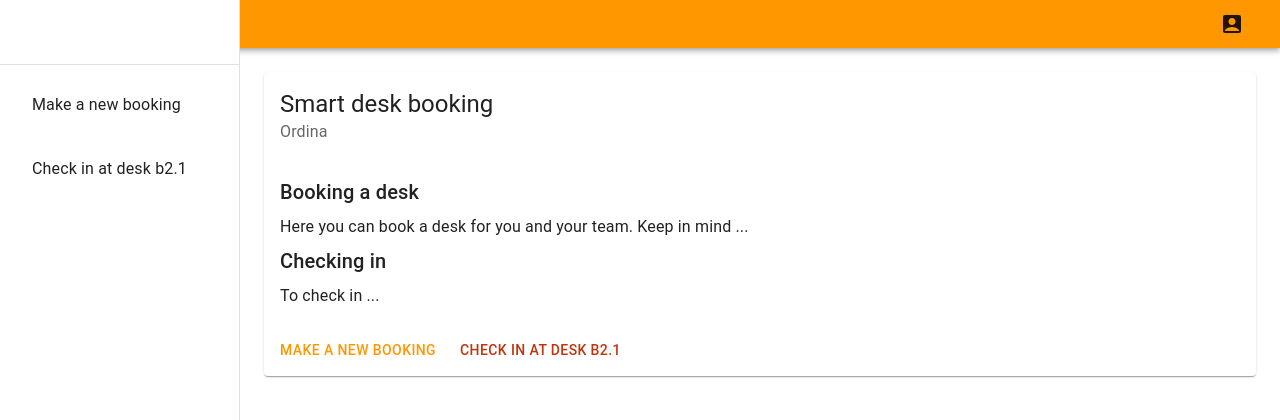
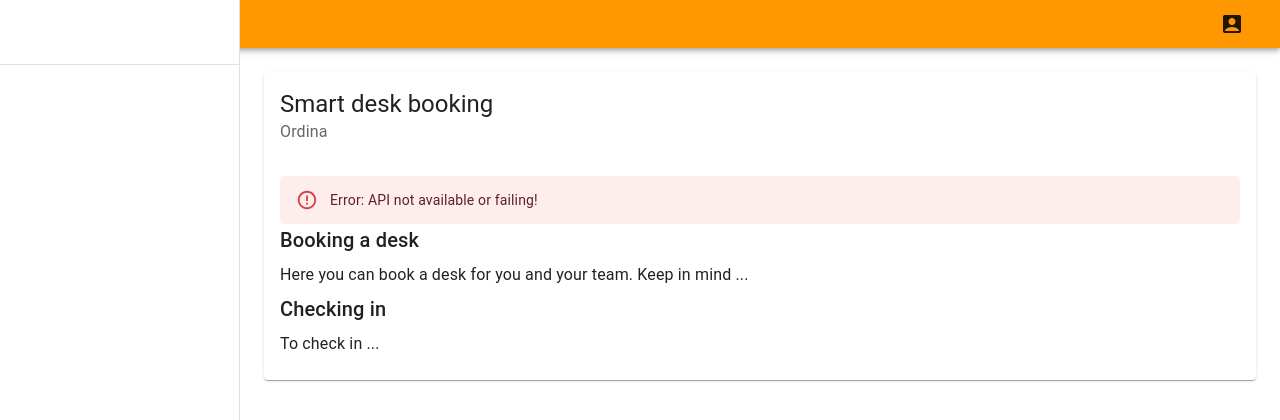
Before and after one commit to code-star/desks, a React (Create React App) app in the folder client/: page / in a window 1280 px wide. Shown: the top 420 px of the page. Built offline with nearby package versions, Linux system fonts and the light colour scheme; no server answers.

Commit message:
Test if API available

```diff
--- a/client/src/App.tsx
+++ b/client/src/App.tsx
@@ -4,7 +4,7 @@ import CheckinPage from './pages/CheckinPage';
 import { TopBar } from './components/TopBar';
 import { Route } from 'react-router-dom'
 import HomePage from './pages/HomePage';
-import { Box, CssBaseline } from '@mui/material';
+import { CssBaseline } from '@mui/material';
 
 function App() {
   const theme = createTheme({
--- a/client/src/pages/HomePage.tsx
+++ b/client/src/pages/HomePage.tsx
@@ -1,5 +1,5 @@
-import { Toolbar, Drawer, Divider, List, ListItem, ListItemText, ListItemButton, Card, CardContent, Typography, CardHeader, Box, CardActions, Button } from "@mui/material";
-import { FC } from "react";
+import { Toolbar, Drawer, Divider, List, ListItem, ListItemText, ListItemButton, Card, CardContent, Typography, CardHeader, Box, CardActions, Button, LinearProgress, Alert } from "@mui/material";
+import { FC, useEffect, useState } from "react";
 
 const DRAWER_WIDTH = 240;
 const BOOKING_ROUTE_URL = "/desks/book";
@@ -7,7 +7,32 @@ const BOOKING_LABEL = "Make a new booking";
 const CHECKIN_ROUTE_URL = "/desks/checkin/?b2.1";
 const CHECKIN_LABEL = "Check in at desk b2.1";
 
+
 const HomePage: FC = () => {
+    const [isLoading, setIsLoading] = useState(false);
+    const [hasError, setHasError] = useState(false);
+
+    const getDesks = async () => {
+        setIsLoading(true);
+        try {
+            const data = await fetch(
+                `${process.env.REACT_APP_ROOT_URL}api/desk/list`
+            );
+            const { deskList } = await data.json() as { deskList: object[] };
+            if (!Array.isArray(deskList)) {
+                throw new Error("No desks in response");
+            }
+        } catch (error) {
+            console.error(error);
+            setHasError(true);
+        }
+        setIsLoading(false);
+    }
+
+    useEffect(() => {
+        getDesks();
+    }, []);
+
     return <Box sx={{ display: "flex" }}>
         <Drawer variant="permanent" anchor="left" sx={{
             width: DRAWER_WIDTH,
@@ -19,7 +44,7 @@ const HomePage: FC = () => {
         }}>
             <Toolbar />
             <Divider />
-            <List>
+            {!hasError && <List>
                 <ListItem>
                     <ListItemButton component="a" href={BOOKING_ROUTE_URL}>
                         <ListItemText primary={BOOKING_LABEL} />
@@ -30,22 +55,24 @@ const HomePage: FC = () => {
                         <ListItemText primary={CHECKIN_LABEL} />
                     </ListItemButton>
                 </ListItem>
-            </List>
+            </List>}
         </Drawer>
         <Box component="main"
             sx={{ flexGrow: 1, p: 3 }}>
+            {isLoading && <LinearProgress />}
             <Card>
                 <CardHeader title="Smart desk booking" subheader="Ordina" />
                 <CardContent>
+                    {hasError && <Alert severity="error">Error: API not available or failing!</Alert>}
                     <Typography variant="h6" gutterBottom>Booking a desk</Typography>
                     <Typography gutterBottom>Here you can book a desk for you and your team. Keep in mind ...</Typography>
                     <Typography variant="h6" gutterBottom>Checking in</Typography>
                     <Typography>To check in ...</Typography>
                 </CardContent>
-                <CardActions>
+                {!hasError && <CardActions>
                     <Button component="a" href={BOOKING_ROUTE_URL}>{BOOKING_LABEL}</Button>
                     <Button component="a" href={CHECKIN_ROUTE_URL} color="secondary">{CHECKIN_LABEL}</Button>
-                </CardActions>
+                </CardActions>}
             </Card>
         </Box>
     </Box>
```
